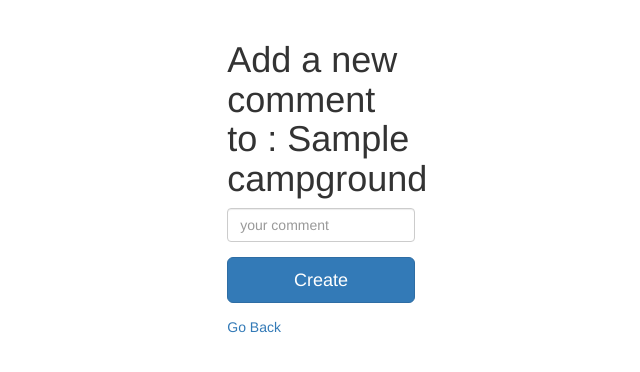
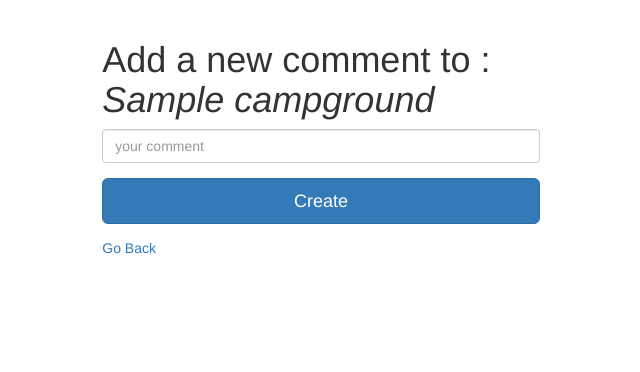
Before and after one commit to utkarshgupta29/yelpcamp, a Node server app: page /campgrounds/600000000000000000000001/comments/new in a window 1280 px wide. Shown: the part 52-424 px from the top of the page, without its empty margins (319-959 px from the left). Run offline with Node 20, Linux system fonts and the light colour scheme; a user stored in the database is signed in; tables that the repository leaves empty hold one stand-in row (values such as "Sample post"); some libraries are stand-ins or nearby versions.

Commit message:
Updated comment page

```diff
--- a/views/comment/new.ejs
+++ b/views/comment/new.ejs
@@ -4,8 +4,8 @@
     <div class="row">
         <div class="col-sm-0 col-md-3"></div>
         <div class="col-md-6">
-            <div style="width: 30%; margin: 0 auto">
-                <h1>Add a new comment to : <%= campground.name%></h1>
+            <div style="width: 70%; margin: 0 auto">
+                <h1>Add a new comment to : <i><%= campground.name%></i></h1>
                 <form action="/campgrounds/<%=campground._id%>/comments" method="POST">
                     <div class="form-group">
                         <input  class="form-control" type="text" name="comment[text]" placeholder="your comment "/>
```
